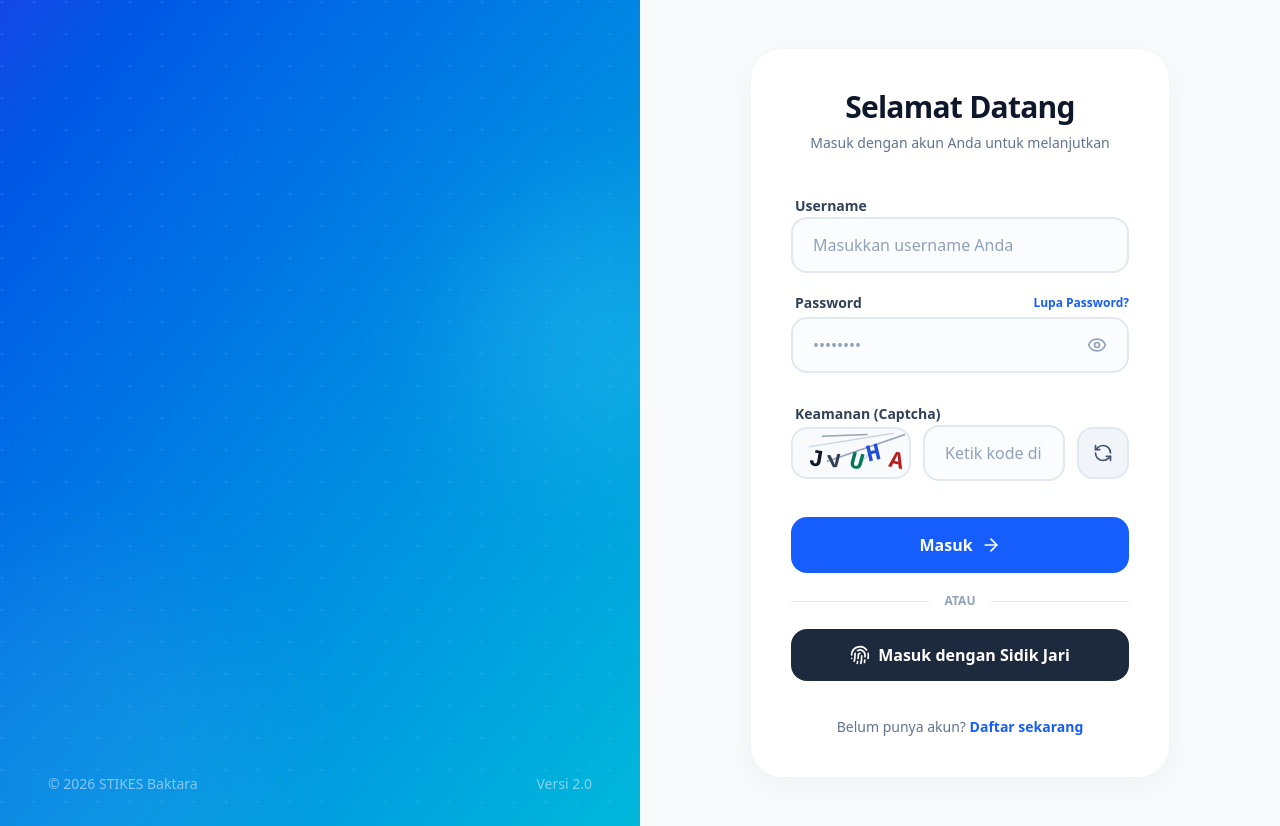
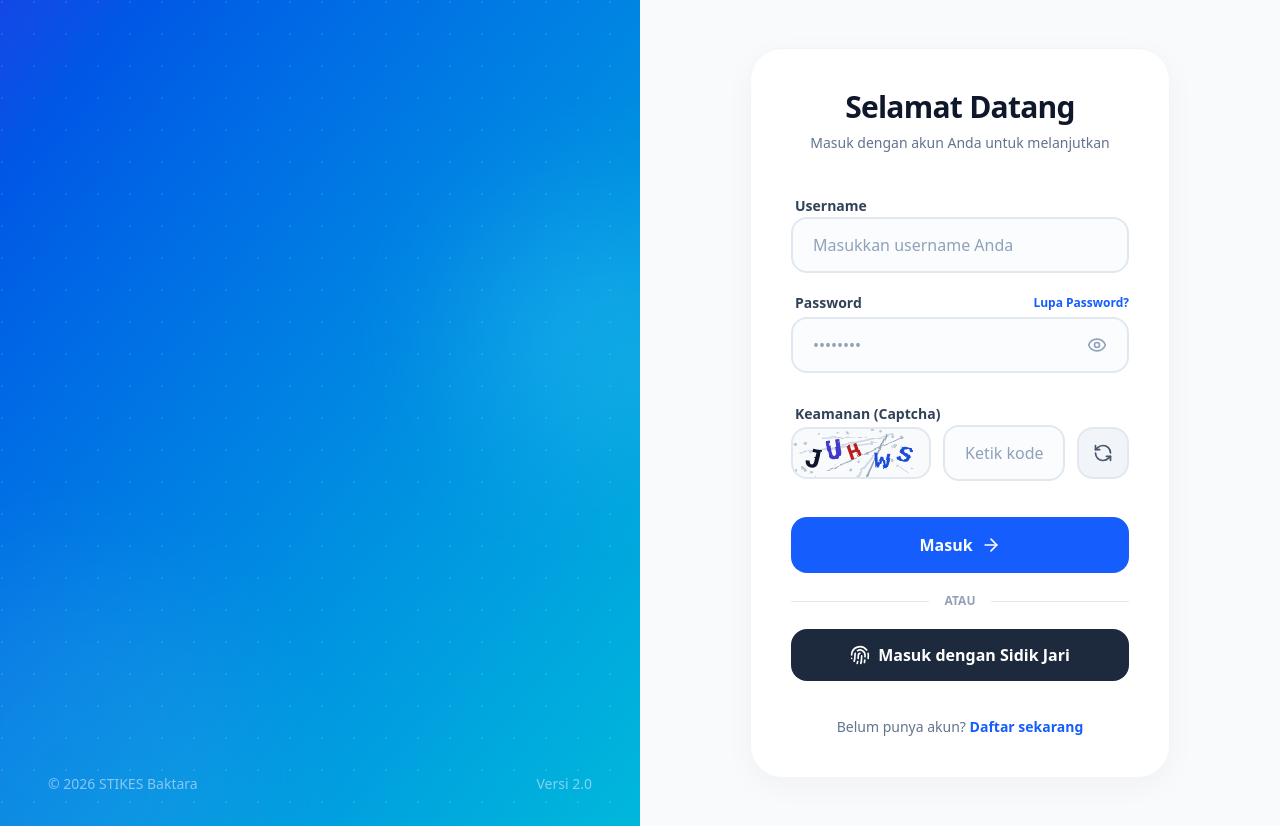
Before and after one commit to KitarazikoL234/SIMPEG, a Next.js app: page /login in a window 1280 px wide. Built offline with nearby package versions, Linux system fonts and the light colour scheme.

Commit message:
feat: Tingkatkan kerumitan SVG Captcha dengan filter distorsi bergelombang (DisplacementMap), titik-titik noise acak, dan variasi ukuran font

```diff
--- a/src/app/login/page.tsx
+++ b/src/app/login/page.tsx
@@ -12,9 +12,10 @@ export default function LoginPage() {
   const [showPassword, setShowPassword] = useState(false);
 
   // Captcha State
-  const [captchaChars, setCaptchaChars] = useState<{char:string, x:number, y:number, rotate:number, color:string}[]>([]);
+  const [captchaChars, setCaptchaChars] = useState<{char:string, x:number, y:number, rotate:number, color:string, fontSize:number}[]>([]);
   const [captchaText, setCaptchaText] = useState("");
   const [captchaLines, setCaptchaLines] = useState<{x1:number, y1:number, x2:number, y2:number}[]>([]);
+  const [captchaDots, setCaptchaDots] = useState<{cx:number, cy:number, r:number}[]>([]);
   const [captchaAnswer, setCaptchaAnswer] = useState("");
 
   const [loading, setLoading] = useState(false);
@@ -25,9 +26,7 @@ export default function LoginPage() {
     setMounted(true);
     generateCaptcha();
 
-    // Auto-trigger fingerprint if preferred
     if (localStorage.getItem('preferFingerprint') === 'true') {
-      // Small delay to let the UI render first
       setTimeout(() => {
         handleFingerprintLogin(true);
       }, 500);
@@ -38,31 +37,43 @@ export default function LoginPage() {
     const chars = 'ABCDEFGHJKLMNPQRSTUVWXYZabcdefghjkmnpqrstuvwxyz23456789';
     let text = '';
     const charMeta = [];
-    const colors = ["#1e293b", "#334155", "#0f172a", "#1d4ed8", "#b91c1c", "#047857"];
+    const colors = ["#1e293b", "#334155", "#0f172a", "#1d4ed8", "#b91c1c", "#047857", "#4338ca", "#b45309"];
 
+    // Vary the horizontal spacing so it's not so predictable
+    let currentX = 10;
     for (let i = 0; i < 5; i++) {
       const char = chars.charAt(Math.floor(Math.random() * chars.length));
       text += char;
       charMeta.push({
         char,
-        x: 15 + (i * 20),
-        y: 35 + (Math.random() * 8 - 4),
-        rotate: Math.random() * 40 - 20,
-        color: colors[Math.floor(Math.random() * colors.length)]
+        x: currentX,
+        y: 35 + (Math.random() * 12 - 6),
+        rotate: Math.random() * 60 - 30, // more rotation
+        color: colors[Math.floor(Math.random() * colors.length)],
+        fontSize: 22 + Math.random() * 8 // random size between 22 and 30
       });
+      currentX += 18 + Math.random() * 6;
     }
 
     setCaptchaText(text);
     setCaptchaChars(charMeta);
 
-    // Generate noise lines
-    const lines = Array.from({length: 4}).map(() => ({
+    // Generate noise lines (more lines, varying lengths)
+    const lines = Array.from({length: 7}).map(() => ({
       x1: Math.random() * 120,
-      y1: Math.random() * 40,
+      y1: Math.random() * 52,
       x2: Math.random() * 120,
-      y2: Math.random() * 40
+      y2: Math.random() * 52
     }));
     setCaptchaLines(lines);
+
+    // Generate noise dots
+    const dots = Array.from({length: 30}).map(() => ({
+      cx: Math.random() * 120,
+      cy: Math.random() * 52,
+      r: Math.random() * 1.5 + 0.5
+    }));
+    setCaptchaDots(dots);
 
     setCaptchaAnswer("");
   };
@@ -246,27 +257,41 @@ export default function LoginPage() {
             <div className="space-y-2 pt-2">
               <label className="text-sm font-bold text-slate-700 ml-1">Keamanan (Captcha)</label>
               <div className="flex items-center gap-3">
-                <div className="bg-slate-50 border-2 border-slate-200 rounded-2xl overflow-hidden shrink-0 w-[120px] h-[52px] relative flex justify-center items-center">
-                  <svg width="120" height="52" viewBox="0 0 120 52" className="absolute inset-0 pointer-events-none">
+                <div className="bg-slate-50 border-2 border-slate-200 rounded-2xl overflow-hidden shrink-0 w-[140px] h-[52px] relative flex justify-center items-center">
+                  <svg width="140" height="52" viewBox="0 0 140 52" className="absolute inset-0 pointer-events-none">
+                    <defs>
+                      <filter id="distort">
+                        <feTurbulence type="fractalNoise" baseFrequency="0.08" numOctaves="2" result="noise" />
+                        <feDisplacementMap in="SourceGraphic" in2="noise" scale="4" xChannelSelector="R" yChannelSelector="G" />
+                      </filter>
+                    </defs>
+                    <g filter="url(#distort)">
+                      {/* Background Noise Dots */}
+                      {captchaDots.map((dot, i) => (
+                        <circle key={`dot-${i}`} cx={dot.cx} cy={dot.cy} r={dot.r} fill="#94a3b8" opacity="0.6" />
+                      ))}
+
                       {/* Noise Lines */}
                       {captchaLines.map((line, i) => (
-                      <line key={i} x1={line.x1} y1={line.y1} x2={line.x2} y2={line.y2} stroke={i % 2 === 0 ? "#cbd5e1" : "#94a3b8"} strokeWidth="1.5" />
+                        <line key={`line-${i}`} x1={line.x1} y1={line.y1} x2={line.x2} y2={line.y2} stroke={i % 2 === 0 ? "#cbd5e1" : "#94a3b8"} strokeWidth={Math.random() * 1.5 + 0.5} />
                       ))}
+
                       {/* Characters */}
                       {captchaChars.map((item, i) => (
                         <text
-                        key={i}
+                          key={`char-${i}`}
                           x={item.x}
                           y={item.y}
                           transform={`rotate(${item.rotate} ${item.x} ${item.y})`}
-                        fontSize="24"
+                          fontSize={`${item.fontSize}px`}
                           fontFamily="monospace"
-                        fontWeight="bold"
+                          fontWeight="900"
                           fill={item.color}
                         >
                           {item.char}
                         </text>
                       ))}
+                    </g>
                   </svg>
                 </div>
                 <input
```
Lines whose indentation alone changed are shown as unchanged.
